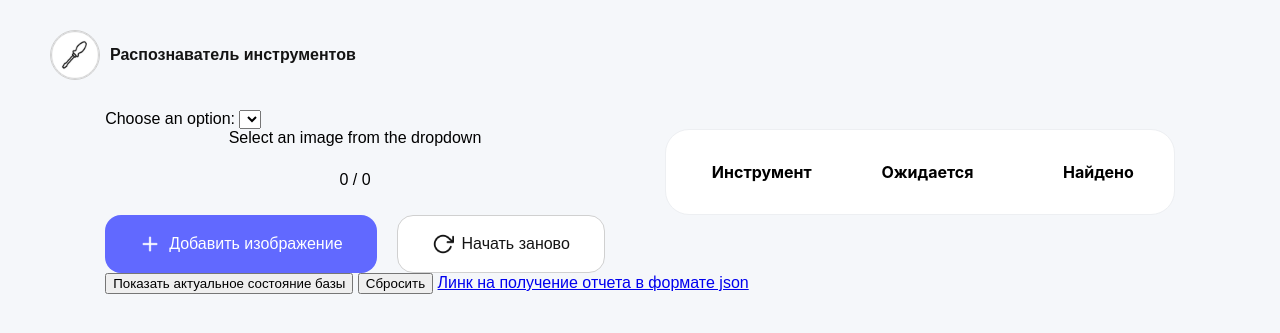
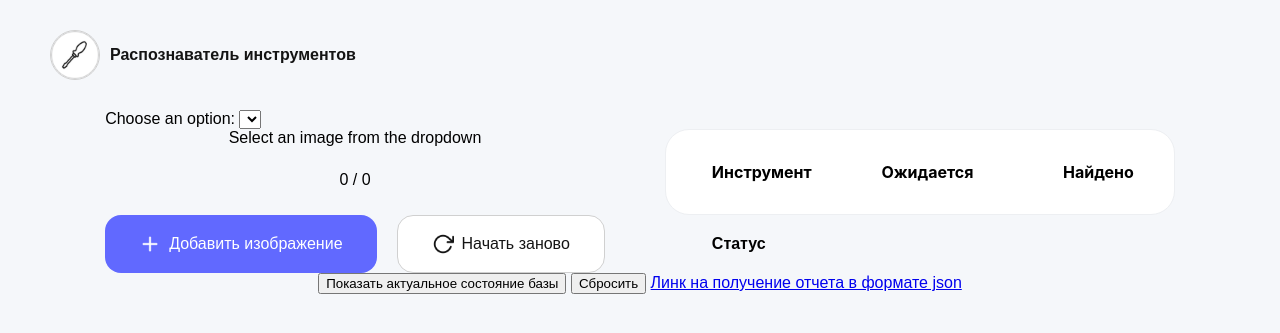
Before and after one commit to glebzadorozhnyi/lct_aeroflot_2025, a Flask app: page / in a window 1280 px wide. Shown: the top 333 px of the page. Run offline with Flask 3, Linux system fonts and the light colour scheme; lists and menus that the app fills with data are empty; parts of the project's set-up code (start-up, migrations or seed data) failed here and were passed over.

Commit message:
строка статуса

```diff
--- a/templates/home.html
+++ b/templates/home.html
@@ -22,6 +22,14 @@
         position: relative;
         max-height: 520px;
         overflow: hidden;
+    }
+
+    #checkStatus {
+        margin-top: 20px;       /* Отступ сверху */
+        margin-left: 47px;      /* Отступ слева, можно менять под ширину таблицы */
+        font-size: 16px;
+        font-weight: 600;
+        text-align: left;
     }
 
     #imgFrame img {
@@ -306,7 +314,7 @@
     </div>
 </div>
 
-
+<div>
     <div class="cart-panel" id="cartPanel">
 
 
@@ -334,9 +342,14 @@
 
         </div>
 
+      </div>
+        <div id="checkStatus"> Статус  </div>
+</div>
 
-      </div>
+</div>
+
     </div>
+
 
 
  </div>
@@ -353,6 +366,8 @@
         // import { refreshImageOfMain, refreshFileSelector } from '/static/main.js'
 
         function highlightDifferences() {
+        const status_box = document.getElementById(`checkStatus`);
+        let allMatch = true;
             for (let i = 1; i <= 11; i++) {
                 const input = document.getElementById(`table_${i}1`);
                 const span = document.getElementById(`table_${i}2`);
@@ -362,10 +377,18 @@
 
                 if (input.value != span.textContent) {
                     row.style.backgroundColor = "#ffcccc"; // красный фон
+                    allMatch = false;
                 } else {
                     row.style.backgroundColor = "#ffffff"; // белый фон
                 }
             }
+                if (allMatch) {
+                    status_box.textContent = "Количество инструментов соответствует ожидаемому";
+                    status_box.style.color = "green";
+                } else {
+                    status_box.textContent = "Количество инструментов не совпадает с ожидаемым";
+                    status_box.style.color = "red";
+                }
         }
 
 
```
